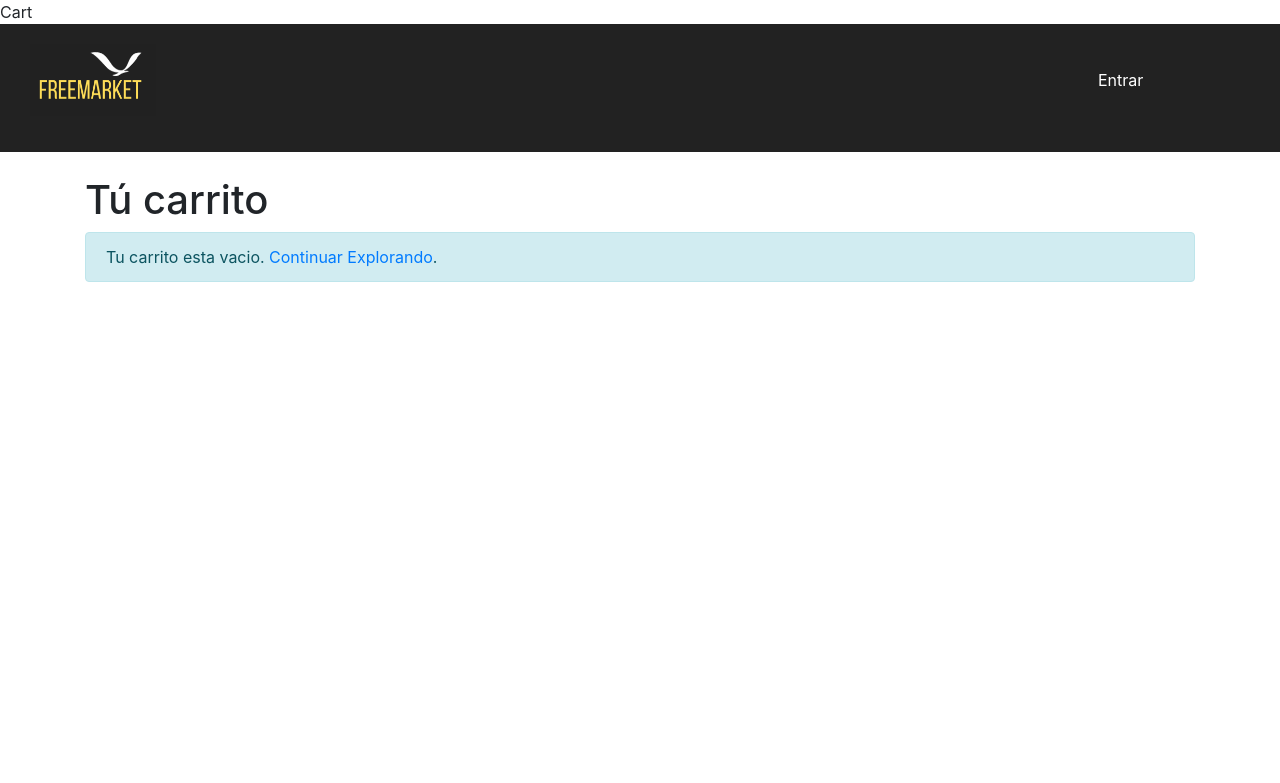
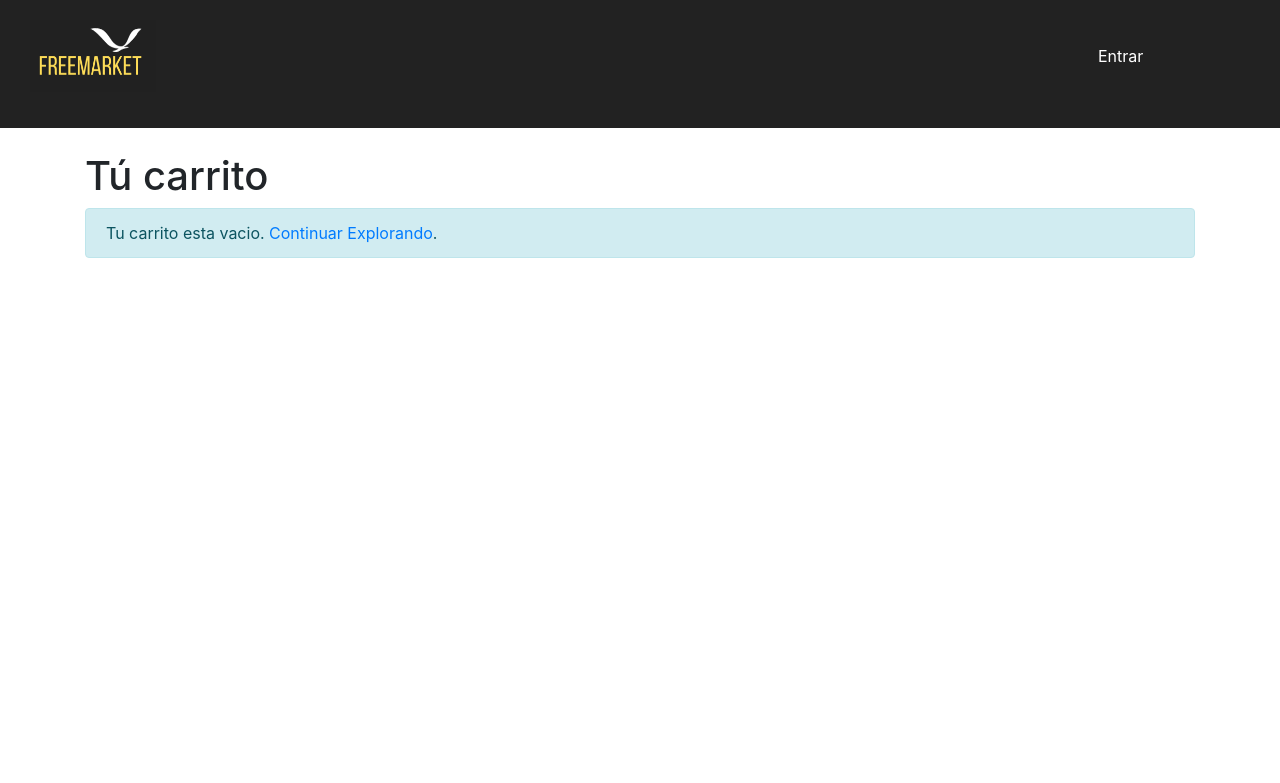
Before and after one commit to DanielGilBenedi/freeMarket2.0, a Symfony app: template templates/cart/index.html.twig in a window 1280 px wide. Shown: the top 783 px of the page. Run offline with Twig, Linux system fonts and the light colour scheme; the template is opened without the code that fills it, so the values that code supplies are empty; some libraries are stand-ins or nearby versions.

Commit message:
rollback

```diff
--- a/templates/cart/index.html.twig
+++ b/templates/cart/index.html.twig
@@ -1,6 +1,4 @@
 
-
-{% block title %}Cart{% endblock %}
 {% block body %}
     <meta name="viewport" content="width=device-width, initial-scale=1">
     {% include 'navbar.html.twig' %}
```
